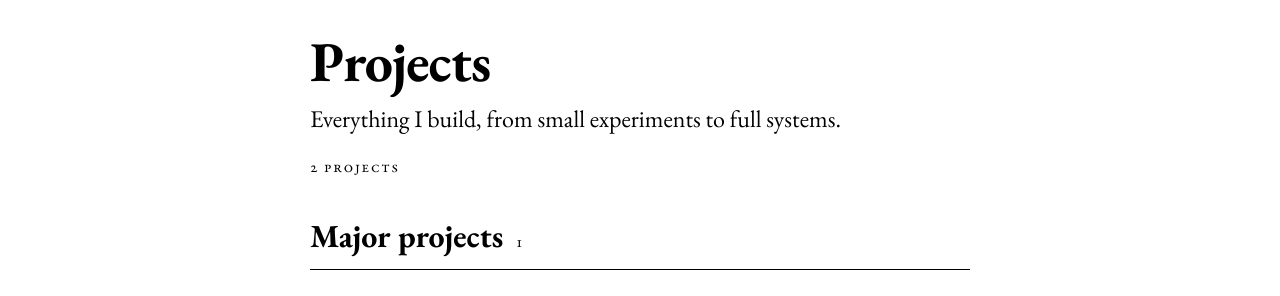
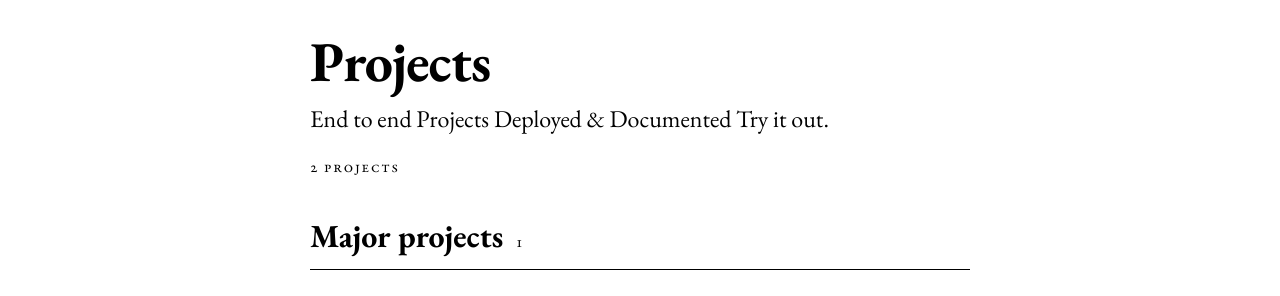
Before and after one commit to isthiscoder/Projects, a Jekyll site: the page built from index.html, in a window 1280 px wide. Shown: the part 126-422 px from the top of the page. Built offline with Jekyll 4.4.1, drawn with Linux system fonts in a browser that asks for light colours.

Commit message:
Update _config.yml

```diff
--- a/_config.yml
+++ b/_config.yml
@@ -1,5 +1,5 @@
 title: Projects
-description: Everything I build, from small experiments to full systems.
+description: End to end Projects Deployed & Documented Try it out.
 url: "https://projects.isidd.dev"
 baseurl: ""
 home_url: "https://isidd.dev"
```
